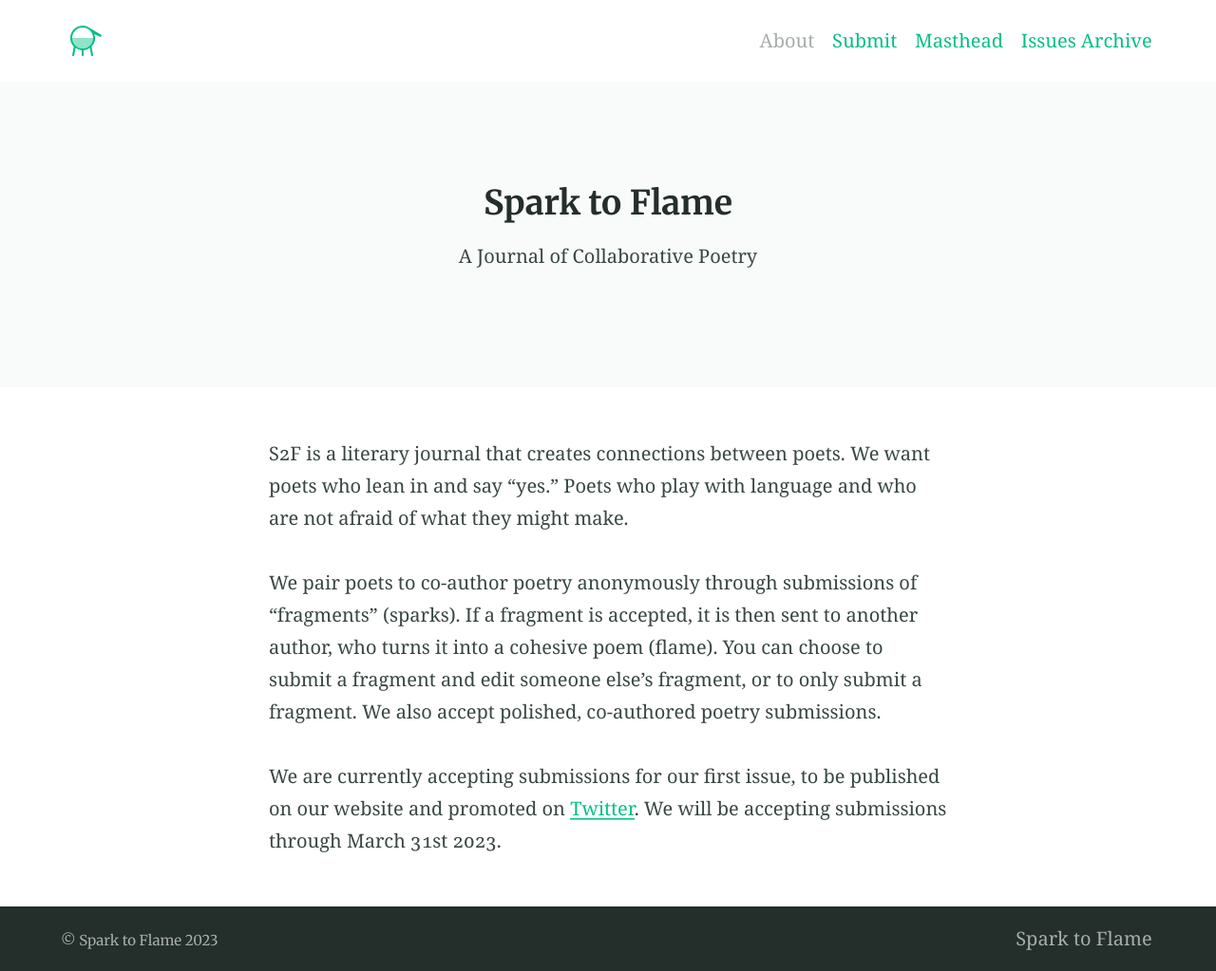
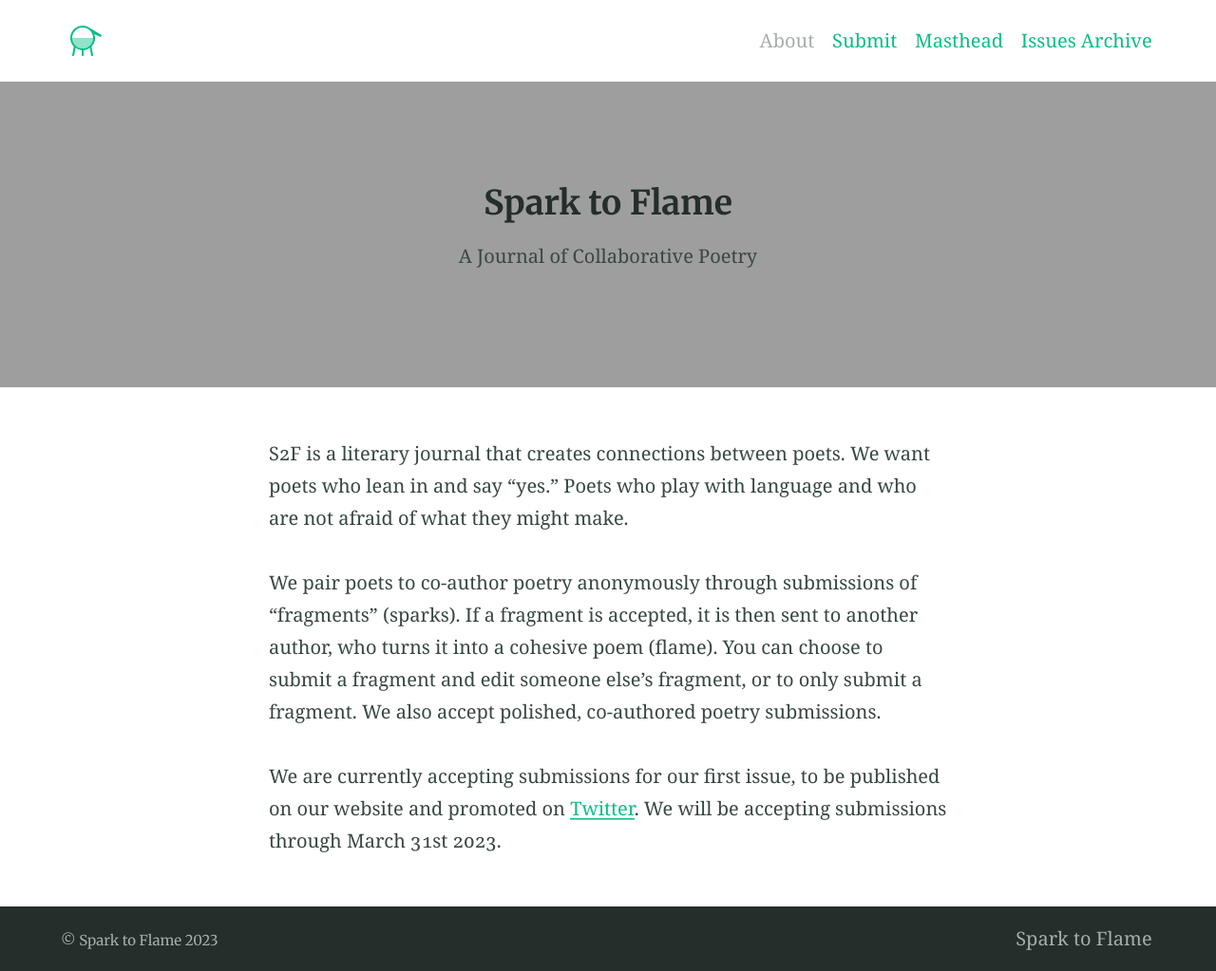
Before and after one commit to atmars77/atmars77.github.io, a Jekyll site: the page built from index.md, in a window 1280 px wide. Shown: the whole page at 95% size. Built offline with Jekyll 4.4.1, drawn with Linux system fonts in a browser that asks for light colours.

Commit message:
adding banner

```diff
--- a/index.md
+++ b/index.md
@@ -3,7 +3,7 @@ title:
 feature_text: |
   ## Spark to Flame
   A Journal of Collaborative Poetry
-feature_image: #"https://.."
+feature_image: https://atmars77.github.io/assets/Images/lucas_fire_banner.jpg #"https://.."
 excerpt: "Spark to Flame: A Journal of Collaborative Poetry."
 ---
 S2F is a literary journal that creates connections between poets. We want poets who lean in and say “yes.” Poets who play with language and who are not afraid of what they might make.
```
Also changed, not shown: 2 other files.
